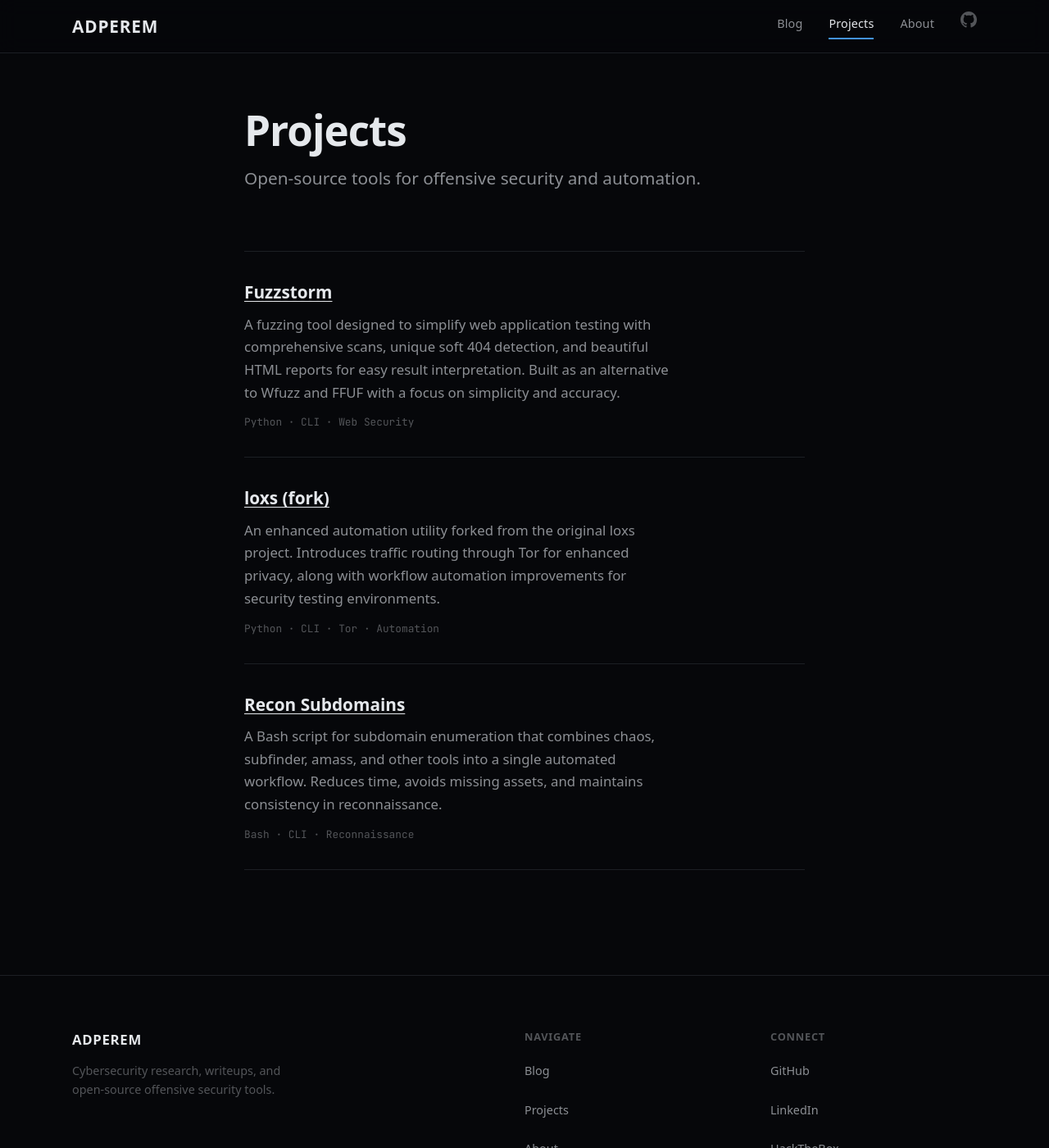
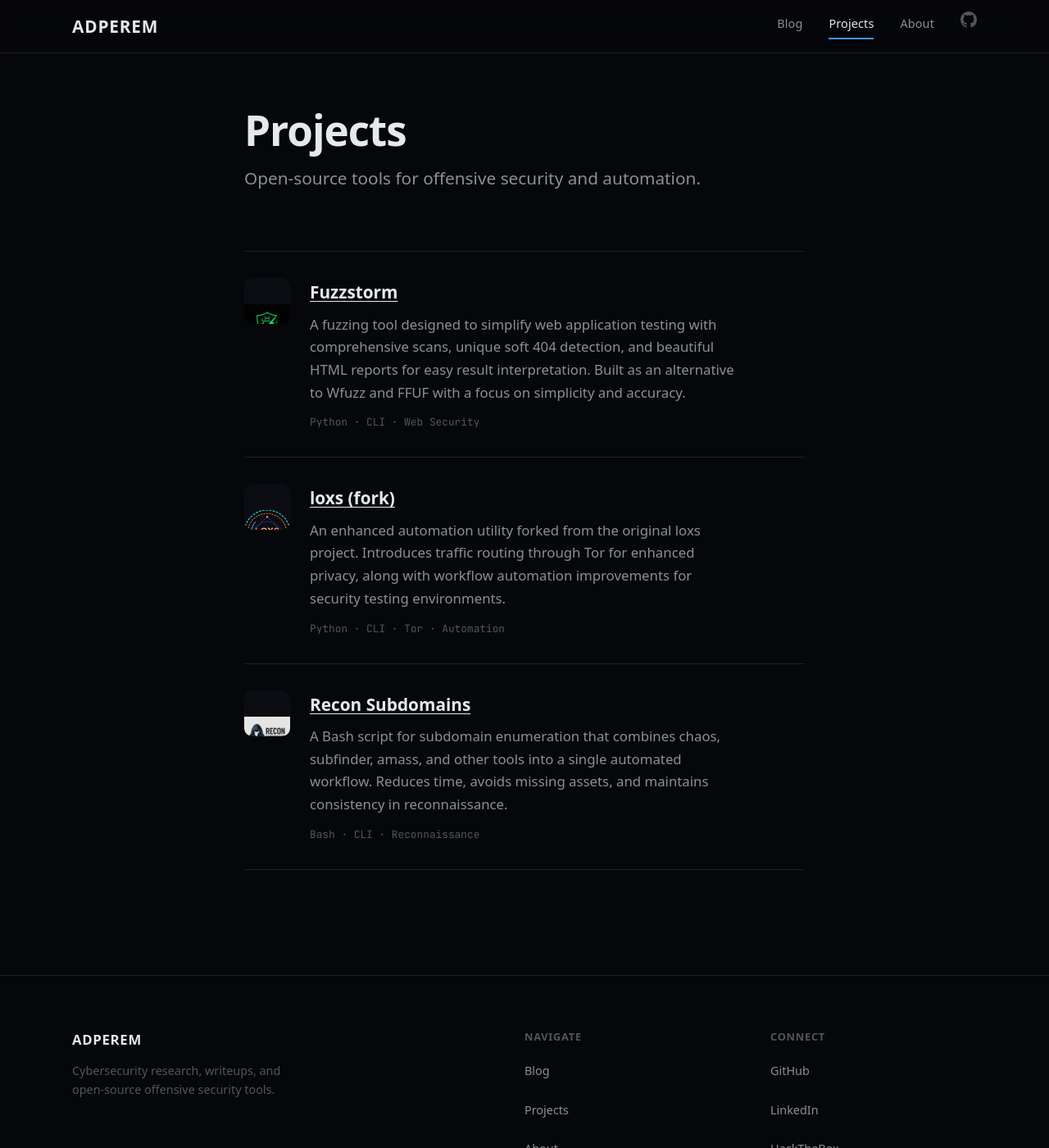
Before and after one commit to adperem/adperem.github.io, a Jekyll site: the page built from projects.md, in a window 1280 px wide and 1400 px high. Shown: the whole window at 82% size. Built offline with Jekyll 4.4.1, drawn with Linux system fonts in a browser that asks for light colours; some web fonts are replaced.

Commit message:
feat:add imagenes

```diff
--- a/_sass/_components.scss
+++ b/_sass/_components.scss
@@ -34,7 +34,9 @@
 // ── Post Row (blog listing) ─────────────────────
 
 .post-row {
-  display: block;
+  display: grid;
+  grid-template-columns: 1fr;
+  gap: var(--space-xl);
   text-decoration: none;
   padding: var(--space-2xl) 0;
   border-bottom: 1px solid var(--border);
@@ -48,7 +50,44 @@
     .post-row__title {
       color: var(--accent);
     }
+    .post-row__thumb img {
+      transform: scale(1.03);
+    }
   }
+
+  @media (min-width: 640px) {
+    grid-template-columns: 160px 1fr;
+  }
+
+  @media (min-width: 900px) {
+    grid-template-columns: 200px 1fr;
+  }
+}
+
+.post-row__thumb {
+  border-radius: 6px;
+  overflow: hidden;
+  background: var(--surface-1);
+  aspect-ratio: 16 / 10;
+
+  img {
+    width: 100%;
+    height: 100%;
+    object-fit: cover;
+    border-radius: 0;
+    transition: transform var(--duration-slow) var(--ease-out);
+  }
+
+  @media (max-width: 639px) {
+    max-height: 180px;
+  }
+}
+
+.post-row__body {
+  display: flex;
+  flex-direction: column;
+  justify-content: center;
+  min-width: 0;
 }
 
 .post-row__title {
@@ -114,12 +153,39 @@
 // ── Project Item ────────────────────────────────
 
 .project-item {
+  display: grid;
+  grid-template-columns: 1fr;
+  gap: var(--space-xl);
   padding: var(--space-2xl) 0;
   border-bottom: 1px solid var(--border);
 
   &:first-child {
     border-top: 1px solid var(--border);
   }
+
+  @media (min-width: 640px) {
+    grid-template-columns: 56px 1fr;
+  }
+}
+
+.project-item__icon {
+  width: 56px;
+  height: 56px;
+  border-radius: 10px;
+  overflow: hidden;
+  background: var(--surface-1);
+  flex-shrink: 0;
+
+  img {
+    width: 100%;
+    height: 100%;
+    object-fit: cover;
+    border-radius: 0;
+  }
+}
+
+.project-item__body {
+  min-width: 0;
 }
 
 .project-item__name {
@@ -237,6 +303,33 @@
 
 // ── About Section ───────────────────────────────
 
+.about-block {
+  display: grid;
+  grid-template-columns: 1fr;
+  gap: var(--space-3xl);
+  align-items: center;
+
+  @media (min-width: 640px) {
+    grid-template-columns: 80px 1fr;
+  }
+}
+
+.about-avatar {
+  width: 80px;
+  height: 80px;
+  border-radius: 50%;
+  overflow: hidden;
+  background: var(--surface-1);
+  flex-shrink: 0;
+
+  img {
+    width: 100%;
+    height: 100%;
+    object-fit: cover;
+    border-radius: 0;
+  }
+}
+
 .about-intro {
   font-size: var(--text-xl);
   color: var(--text-secondary);
--- a/projects.md
+++ b/projects.md
@@ -6,19 +6,28 @@ permalink: /projects/
 ---
 
 <div class="project-item">
-  <div class="project-item__name"><a href="https://github.com/adperem/fuzzstorm" target="_blank" rel="noopener">Fuzzstorm</a></div>
-  <div class="project-item__desc">A fuzzing tool designed to simplify web application testing with comprehensive scans, unique soft 404 detection, and beautiful HTML reports for easy result interpretation. Built as an alternative to Wfuzz and FFUF with a focus on simplicity and accuracy.</div>
-  <div class="project-item__tech">Python &middot; CLI &middot; Web Security</div>
+  <div class="project-item__icon"><img src="/assets/img/fuzzstorm/fuzzstorm-logo.png" alt="Fuzzstorm" loading="lazy"></div>
+  <div class="project-item__body">
+    <div class="project-item__name"><a href="https://github.com/adperem/fuzzstorm" target="_blank" rel="noopener">Fuzzstorm</a></div>
+    <div class="project-item__desc">A fuzzing tool designed to simplify web application testing with comprehensive scans, unique soft 404 detection, and beautiful HTML reports for easy result interpretation. Built as an alternative to Wfuzz and FFUF with a focus on simplicity and accuracy.</div>
+    <div class="project-item__tech">Python &middot; CLI &middot; Web Security</div>
+  </div>
 </div>
 
 <div class="project-item">
-  <div class="project-item__name"><a href="https://github.com/adperem/loxs" target="_blank" rel="noopener">loxs (fork)</a></div>
-  <div class="project-item__desc">An enhanced automation utility forked from the original loxs project. Introduces traffic routing through Tor for enhanced privacy, along with workflow automation improvements for security testing environments.</div>
-  <div class="project-item__tech">Python &middot; CLI &middot; Tor &middot; Automation</div>
+  <div class="project-item__icon"><img src="/assets/img/loxs/icon.png" alt="loxs" loading="lazy"></div>
+  <div class="project-item__body">
+    <div class="project-item__name"><a href="https://github.com/adperem/loxs" target="_blank" rel="noopener">loxs (fork)</a></div>
+    <div class="project-item__desc">An enhanced automation utility forked from the original loxs project. Introduces traffic routing through Tor for enhanced privacy, along with workflow automation improvements for security testing environments.</div>
+    <div class="project-item__tech">Python &middot; CLI &middot; Tor &middot; Automation</div>
+  </div>
 </div>
 
 <div class="project-item">
-  <div class="project-item__name"><a href="https://github.com/adperem/recon_subdomains" target="_blank" rel="noopener">Recon Subdomains</a></div>
-  <div class="project-item__desc">A Bash script for subdomain enumeration that combines chaos, subfinder, amass, and other tools into a single automated workflow. Reduces time, avoids missing assets, and maintains consistency in reconnaissance.</div>
-  <div class="project-item__tech">Bash &middot; CLI &middot; Reconnaissance</div>
+  <div class="project-item__icon"><img src="/assets/img/recon_subdomains/recon_subdomains-logo.png" alt="Recon Subdomains" loading="lazy"></div>
+  <div class="project-item__body">
+    <div class="project-item__name"><a href="https://github.com/adperem/recon_subdomains" target="_blank" rel="noopener">Recon Subdomains</a></div>
+    <div class="project-item__desc">A Bash script for subdomain enumeration that combines chaos, subfinder, amass, and other tools into a single automated workflow. Reduces time, avoids missing assets, and maintains consistency in reconnaissance.</div>
+    <div class="project-item__tech">Bash &middot; CLI &middot; Reconnaissance</div>
+  </div>
 </div>
```
Also changed, not shown: blog.html (+7 -0 lines), index.html (+23 -2 lines).
